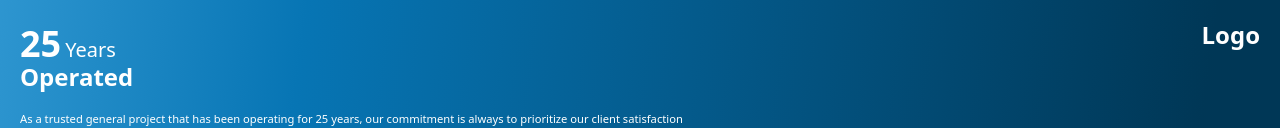
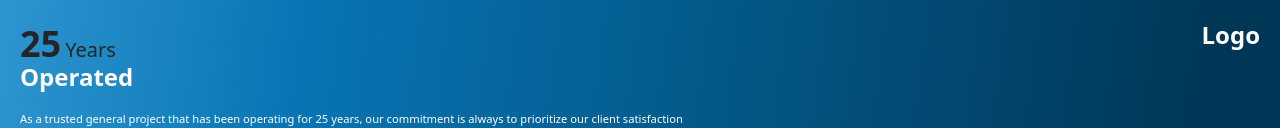
Before and after one commit to dani24sahu/Real-Estate-TailwindCSS, a website built with Vite: page index.html in a window 1280 px wide. Shown: the part 489-617 px from the top of the page. Built offline with nearby package versions, Linux system fonts and the light colour scheme.

Commit message:
Overwrited in tailwind style directive Base layer h2 tag

```diff
--- a/style.css
+++ b/style.css
@@ -1,6 +1,6 @@
-@tailwind base;
-@tailwind components;
-@tailwind utilities;
+@tailwind base; /*tags like h1, h2,, etc*/
+@tailwind components; /*classes like container, background, etc*/
+@tailwind utilities; /*paddings, margins etc, etc*/
 
 /* Created custom gradient color for button */
 .blue-grad {
@@ -16,7 +16,16 @@
     #003756 92.79%
   );
 }
+
 /* Created custom gradient for Hero section */
 .black-grad {
   background: linear-gradient(219.84deg, #474747 4.14%, #222222 44.22%);
 }
+
+/* Overwriting Base layer h2 tag */
+@layer base {
+  /* Using @apply to tailwind classes */
+  h2 {
+    @apply text-xl font-semibold text-black-dark;
+  }
+}
```
